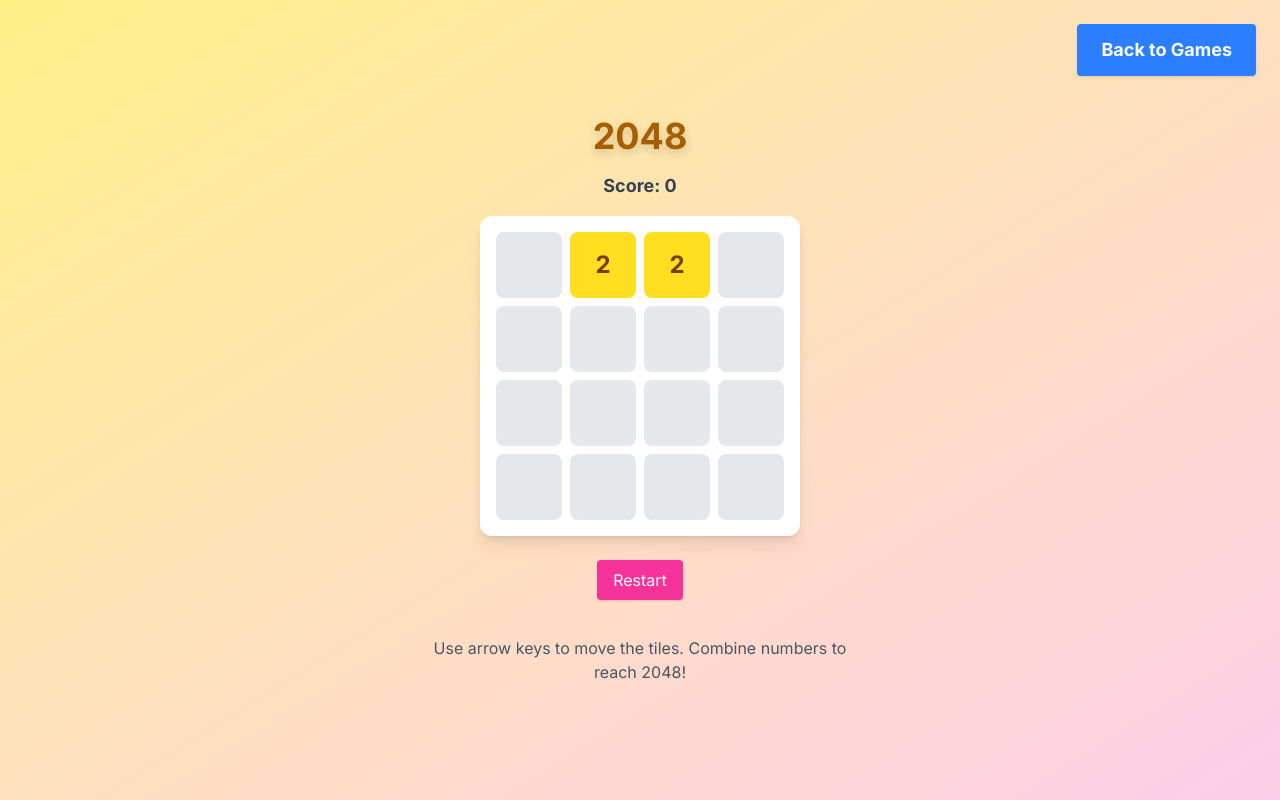
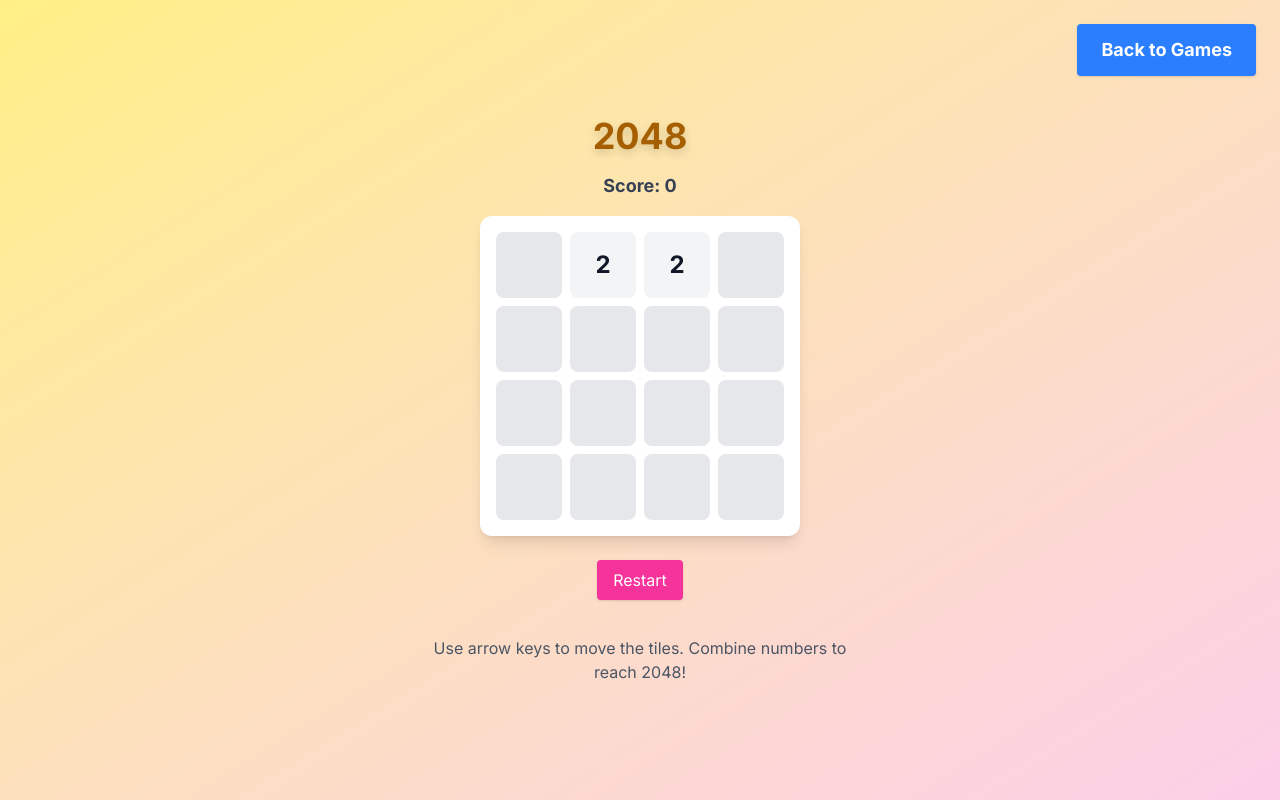
Before and after one commit to Jagjit-2626/games, a Next.js app: page /2048/play in a window 1280 px wide. Built offline with nearby package versions, Linux system fonts and the light colour scheme.

Commit message:
feat(2048): modern Material-inspired tile colors, dark number text, improved UI

```diff
--- a/src/app/2048/play/page.tsx
+++ b/src/app/2048/play/page.tsx
@@ -101,6 +101,28 @@ function hasMoves(board: number[][]) {
   return false;
 }
 
+function getTextColor(value: number) {
+  if (value === 0) return "text-gray-200";
+  return "text-gray-900"; // dark gray/black for all numbers
+}
+
+function getTileBgColor(value: number) {
+  switch (value) {
+    case 2: return "bg-gray-100"; // light neutral
+    case 4: return "bg-blue-100"; // light blue
+    case 8: return "bg-cyan-200"; // cyan
+    case 16: return "bg-indigo-200"; // indigo (was green)
+    case 32: return "bg-fuchsia-200"; // fuchsia (was lime)
+    case 64: return "bg-blue-400"; // vivid blue
+    case 128: return "bg-teal-400"; // teal
+    case 256: return "bg-emerald-400"; // emerald
+    case 512: return "bg-purple-400"; // purple
+    case 1024: return "bg-pink-400"; // pink
+    case 2048: return "bg-red-400"; // red
+    default: return value === 0 ? "bg-gray-200" : "bg-neutral-500";
+  }
+}
+
 export default function Game2048() {
   const [board, setBoard] = useState<number[][] | null>(null);
   const [score, setScore] = useState(0);
@@ -177,7 +199,7 @@ export default function Game2048() {
             row.map((cell, j) => (
               <div
                 key={`${i}-${j}`}
-                className={`flex items-center justify-center text-2xl font-bold rounded-lg transition-all duration-200 w-full h-full aspect-square ${cell === 0 ? 'bg-gray-200 text-gray-200' : 'bg-yellow-300 text-yellow-900'}`}
+                className={`flex items-center justify-center text-2xl font-bold rounded-lg transition-all duration-200 w-full h-full aspect-square ${getTileBgColor(cell)} ${cell === 0 ? 'text-gray-200' : getTextColor(cell)}`}
               >
                 {cell !== 0 ? cell : ''}
               </div>
```
